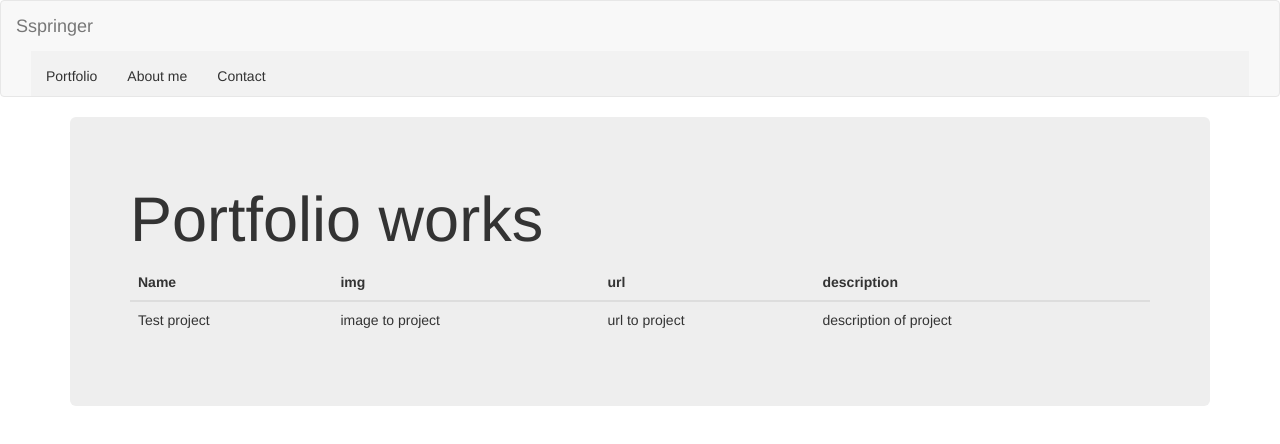
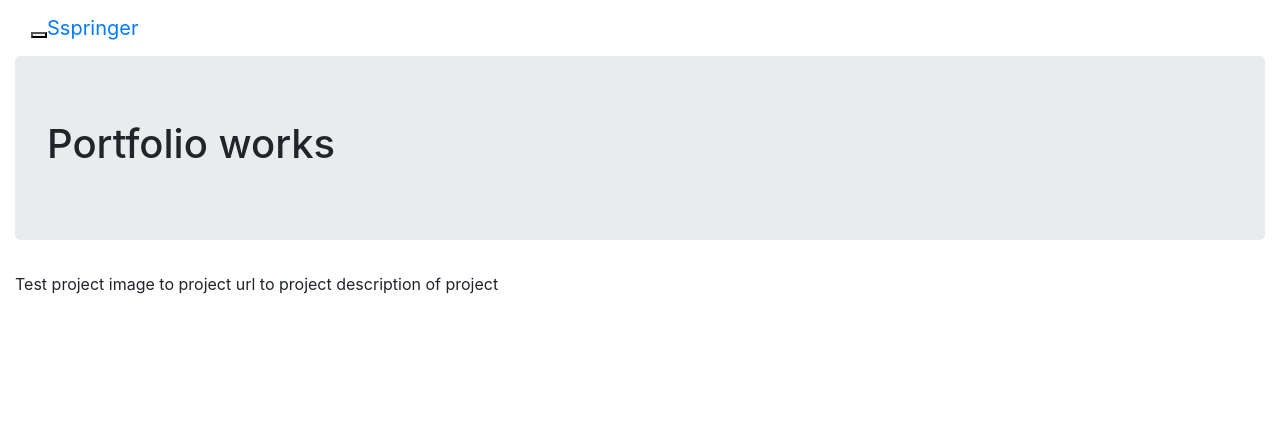
Before and after one commit to sebspringer/sspringer, an Angular app in the folder sspringer/: page /portfolio in a window 1280 px wide. Shown: the top 444 px of the page. Built offline with nearby package versions, Linux system fonts and the light colour scheme.

Commit message:
bootstrap4
asd

```diff
--- a/sspringer/package.json
+++ b/sspringer/package.json
@@ -21,7 +21,7 @@
     "@angular/platform-browser-dynamic": "^5.2.0",
     "@angular/router": "^5.2.0",
     "@angular/service-worker": "^5.2.0",
-    "bootstrap": "^3.3.6",
+    "bootstrap": "^4.1.0",
     "core-js": "^2.4.1",
     "jquery": "^2.2.4",
     "postcss": "^5.2.18",
--- a/sspringer/src/app/portfolio/portfolio.component.html
+++ b/sspringer/src/app/portfolio/portfolio.component.html
@@ -1,27 +1,13 @@
 <div class="container-fluid">
-  <div class="container">
     <div class="jumbotron">
-      <h1>Portfolio works</h1>
-      <div class="table-responsive">
-        <table class="table table-hover">
-          <thead>
-            <tr>
-              <th>Name</th>
-              <th>img</th>
-              <th>url</th>
-              <th>description</th>
-            </tr>
-          </thead>
-          <tbody>
-            <tr *ngFor="let portfolio of projects?.project">
-              <td>{{ portfolio.name}}</td>
-              <td>{{ portfolio.img}}</td>
-              <td>{{ portfolio.url}}</td>
-              <td>{{ portfolio.description}}</td>
-            </tr>
-          </tbody>
-        </table>
-      </div>
+        <h1>Portfolio works</h1>
+    </div>
+  <div class="row">
+    <div class="col-sm" *ngFor="let portfolio of projects?.project">
+      {{ portfolio.name}}
+      {{ portfolio.img}}
+      {{ portfolio.url}}
+      {{ portfolio.description}}
     </div>
   </div>
 </div>
```
Also changed, not shown: 1 other file (tests, documents, lock files or other folders).
